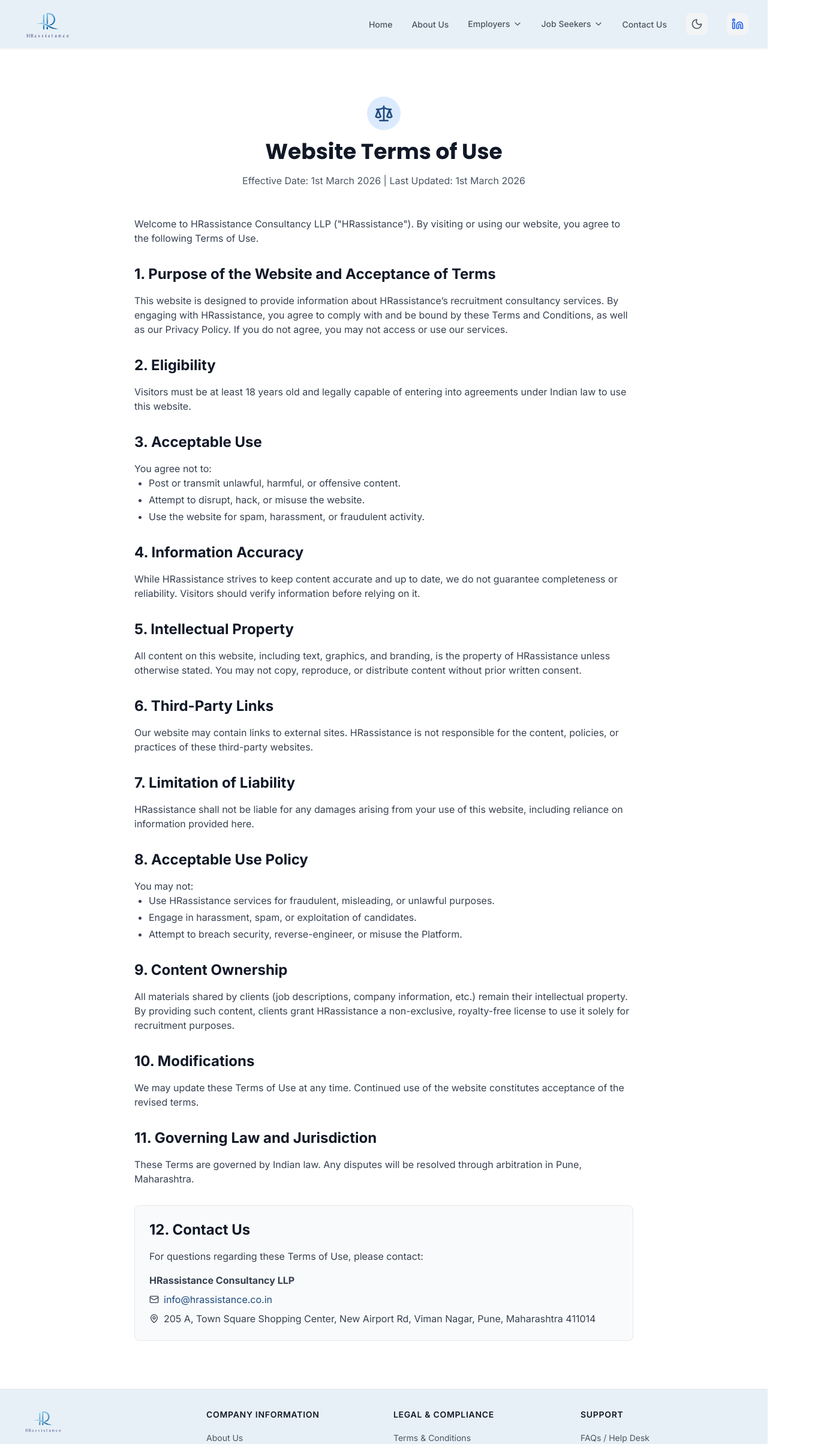
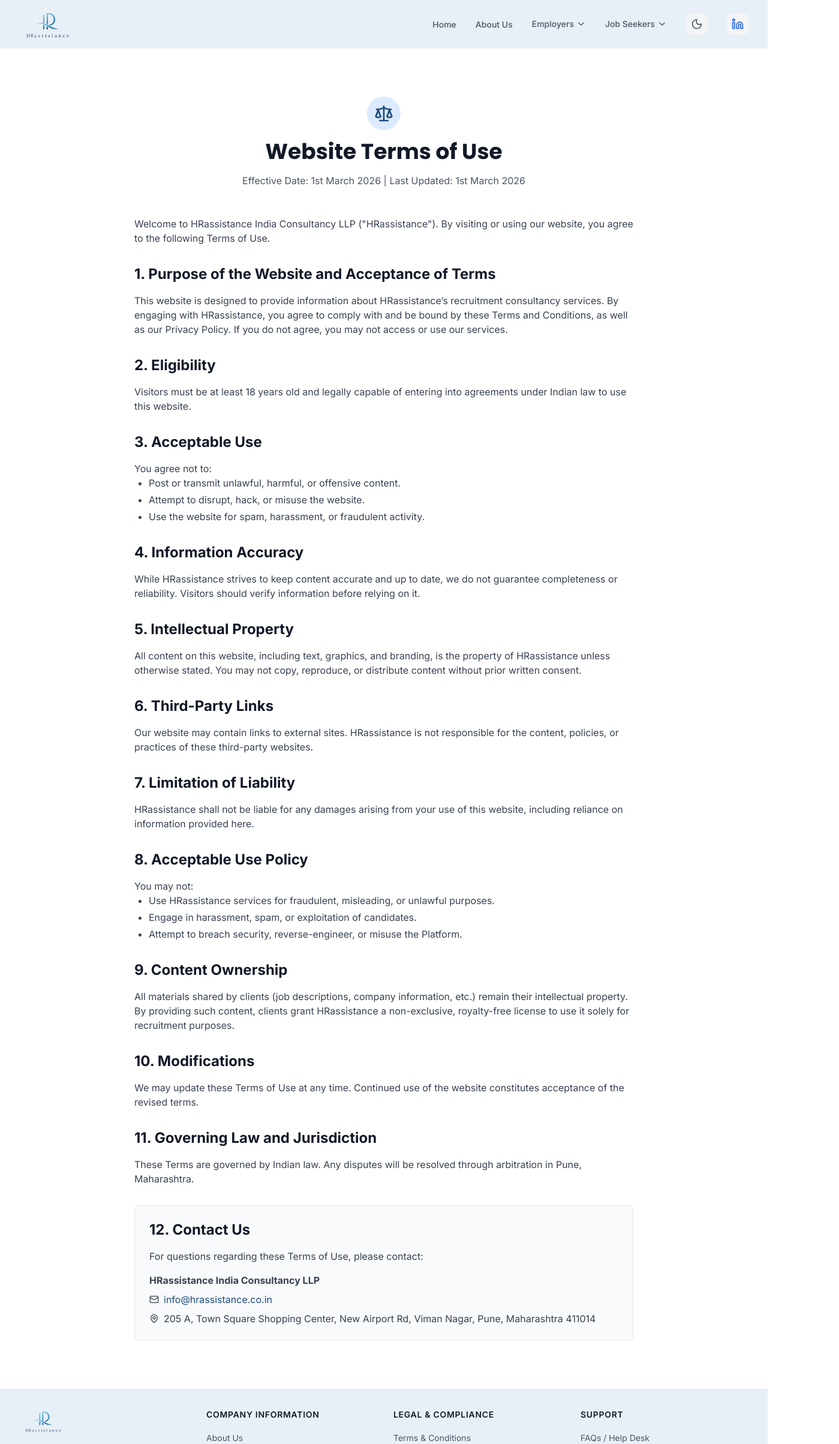
Before and after one commit to HRdevlab/HRassistance, a React (Vite) app: page /terms in a window 1280 px wide. Shown: the top 2407 px of the page at 60% size, 1399 px wide, since content can reach past the window. Built offline with nearby package versions, Linux system fonts and the light colour scheme.

Commit message:
Spellings Fixed
Changed HRassistance Consultancy LLP to HRassistance India Consultancy LLP

Removed Contact Us from navbar

```diff
--- a/constants.ts
+++ b/constants.ts
@@ -24,7 +24,7 @@
 } from 'lucide-react';
 import { NavItem, Service, Stat, JobSeekerCard, Industry } from './types';
 
-export const COMPANY_NAME = "HRassistance Consultancy LLP";
+export const COMPANY_NAME = "HRassistance India Consultancy LLP";
 export const CONTACT_EMAIL = "info@hrassistance.co.in";
 
 
@@ -66,7 +66,6 @@
     ]
   },
 
-  { label: 'Contact Us', path: '/contact' },
 ];
 
 export const SERVICES: Service[] = [
--- a/index.html
+++ b/index.html
@@ -4,7 +4,7 @@
 <head>
   <meta charset="utf-8" />
   <meta name="viewport" content="width=device-width, initial-scale=1" />
-  <title>HRassistance Consultancy LLP</title>
+  <title>HRassistance</title>
   <link rel="icon" type="image/png" href="/assets/Favicon.jpeg" />
   <script src="https://cdn.tailwindcss.com"></script>
   <link rel="preconnect" href="https://fonts.googleapis.com">
--- a/pages/TermsAndConditions.tsx
+++ b/pages/TermsAndConditions.tsx
@@ -18,7 +18,7 @@
                 <div className="prose prose-lg dark:prose-invert max-w-none space-y-8 text-gray-700 dark:text-gray-300">
                     <section>
                         <p className="mb-4">
-                            Welcome to HRassistance Consultancy LLP ("HRassistance"). By visiting or using our website, you agree to the following Terms of Use.
+                            Welcome to HRassistance India Consultancy LLP ("HRassistance"). By visiting or using our website, you agree to the following Terms of Use.
                         </p>
                     </section>
 
@@ -109,7 +109,7 @@
                         <h2 className="text-2xl font-bold text-gray-900 dark:text-white mb-4">12. Contact Us</h2>
                         <p className="mb-4">For questions regarding these Terms of Use, please contact:</p>
                         <div className="space-y-2">
-                            <p className="font-bold">HRassistance Consultancy LLP</p>
+                            <p className="font-bold">HRassistance India Consultancy LLP</p>
                             <div className="flex items-center mt-2">
                                 <Mail className="h-4 w-4 mr-2" />
                                 <a href="mailto:info@hrassistance.co.in" className="text-corporate-blue hover:underline">info@hrassistance.co.in</a>
```
